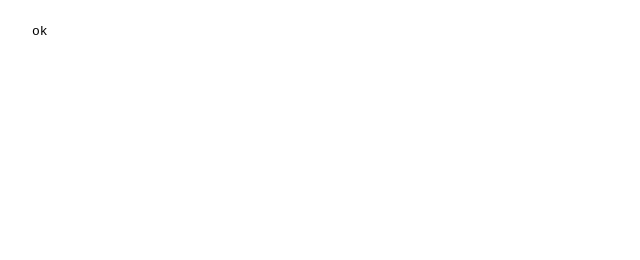
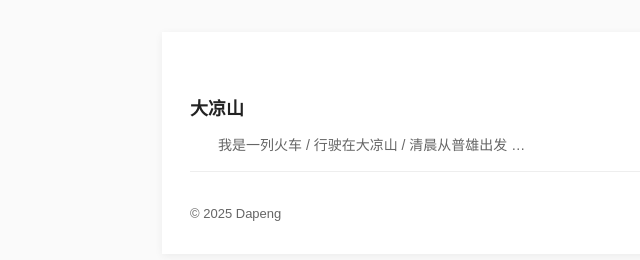
Before and after one commit to oocat/oocat.github.io, a plain HTML site: page index.html in a window 1280 px wide. Shown: the whole page, without its empty margins (0-640 px from the left). Drawn offline with Linux system fonts and the light colour scheme.

Commit message:
add 大凉山

```diff
--- a/index.html
+++ b/index.html
@@ -1,11 +1,33 @@
 <!doctype html>
 <html lang="zh-CN">
+
 <head>
   <meta charset="utf-8" />
   <meta name="viewport" content="width=device-width,initial-scale=1" />
-    <title>测试页</title>
+  <title>Dapeng — 文章</title>
+  <link rel="stylesheet" href="style.css">
 </head>
+
 <body>
-    <pre style="font-family:monospace;margin:24px">ok</pre>
+  <main class="container">
+    <section style="margin-top:20px">
+      <ul class="articles">
+        <li class="article-item">
+          <a href="大凉山.html">
+            <h3>大凉山</h3>
+            <p class="excerpt">我是一列火车 / 行驶在大凉山 / 清晨从普雄出发 …</p>
+          </a>
+        </li>
+        <!-- 如需新增文章，可在此处添加 <li> -->
+      </ul>
+    </section>
+
+    <footer>
+      <div>© <span id="year"></span> Dapeng</div>
+    </footer>
+  </main>
+
+  <script>document.getElementById('year').textContent = new Date().getFullYear();</script>
 </body>
+
 </html>
--- /dev/null
+++ b/style.css
@@ -0,0 +1,87 @@
+body {
+    font-family: "Microsoft YaHei", "PingFang SC", "Hiragino Sans GB", Arial, sans-serif;
+    line-height: 1.9;
+    color: #222;
+    padding: 24px;
+    background: #fafafa;
+}
+
+.container {
+    max-width: 900px;
+    margin: 0 auto;
+    background: #fff;
+    padding: 28px;
+    box-shadow: 0 2px 8px rgba(0, 0, 0, 0.06);
+}
+
+h1 {
+    font-size: 28px;
+    margin: 0 0 6px 0;
+}
+
+h2 {
+    font-size: 14px;
+    color: #666;
+    margin: 0 0 18px 0;
+}
+
+blockquote {
+    margin: 18px 0;
+    padding-left: 14px;
+    border-left: 3px solid #ddd;
+    color: #444;
+    background: #f6f8fa;
+}
+
+p {
+    margin: 14px 0;
+    text-indent: 2em;
+}
+
+.poem {
+    white-space: pre-wrap;
+    /* preserve line breaks */
+    margin: 0px 0;
+    text-indent: 0;
+    /* no indent for poems */
+    line-height: 1.8;
+    font-size: 16px;
+}
+
+footer {
+    margin-top: 30px;
+    color: #666;
+    font-size: 13px;
+}
+
+.articles {
+    list-style: none;
+    padding: 0;
+    margin: 16px 0 0 0;
+}
+
+.article-item {
+    border-bottom: 1px solid #eee;
+    padding: 12px 0;
+}
+
+.article-item a {
+    text-decoration: none;
+    color: inherit;
+    display: block
+}
+
+.article-item h3 {
+    margin: 0;
+    font-size: 18px
+}
+
+.article-item .excerpt {
+    margin: 6px 0 0 0;
+    color: #666;
+    font-size: 14px
+}
+
+.article-item:hover {
+    background: #fafafa
+}
```
Also changed, not shown: 大凉山.html (added, +41 -0 lines). Lines whose indentation alone changed are shown as unchanged.
